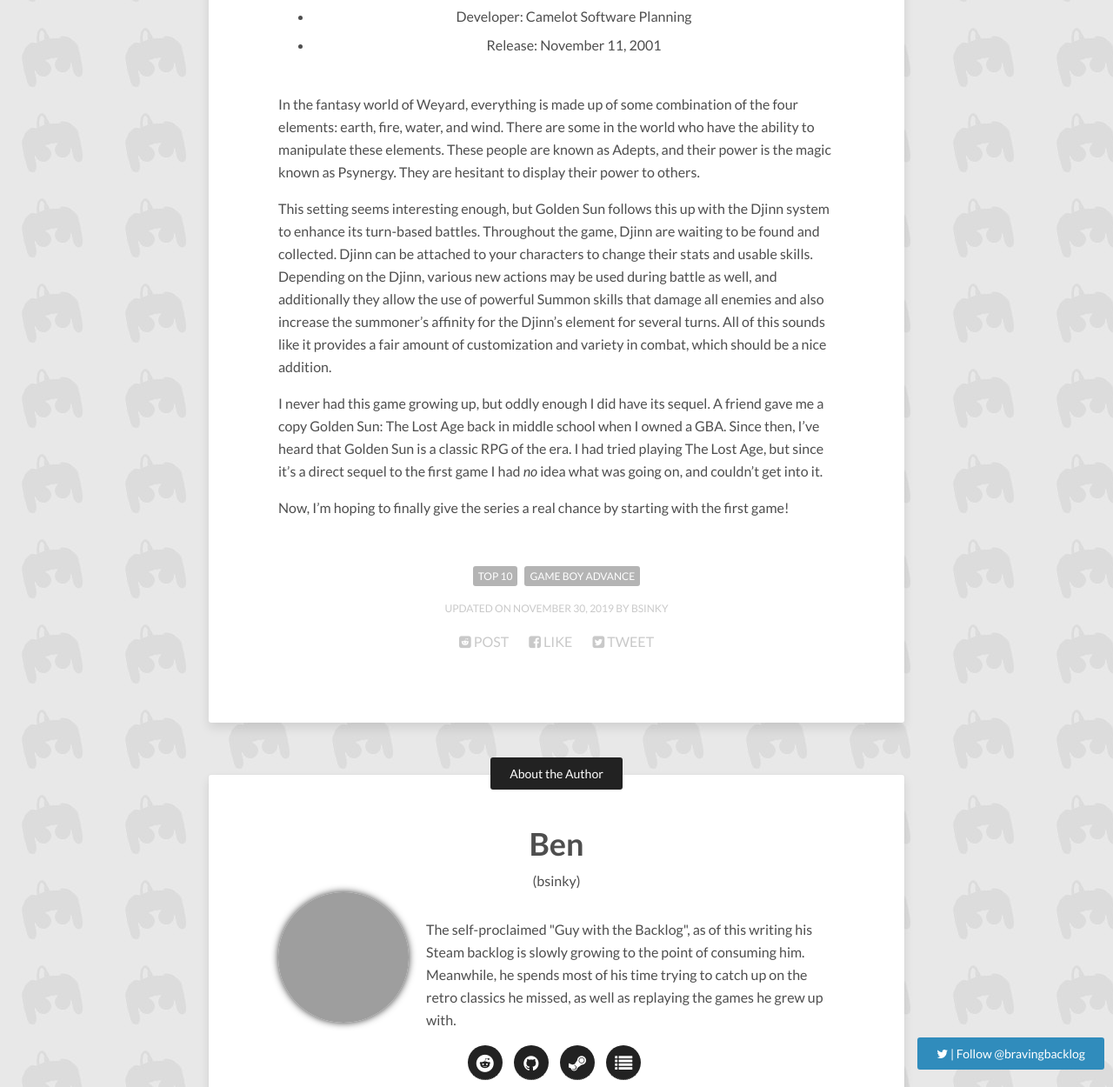
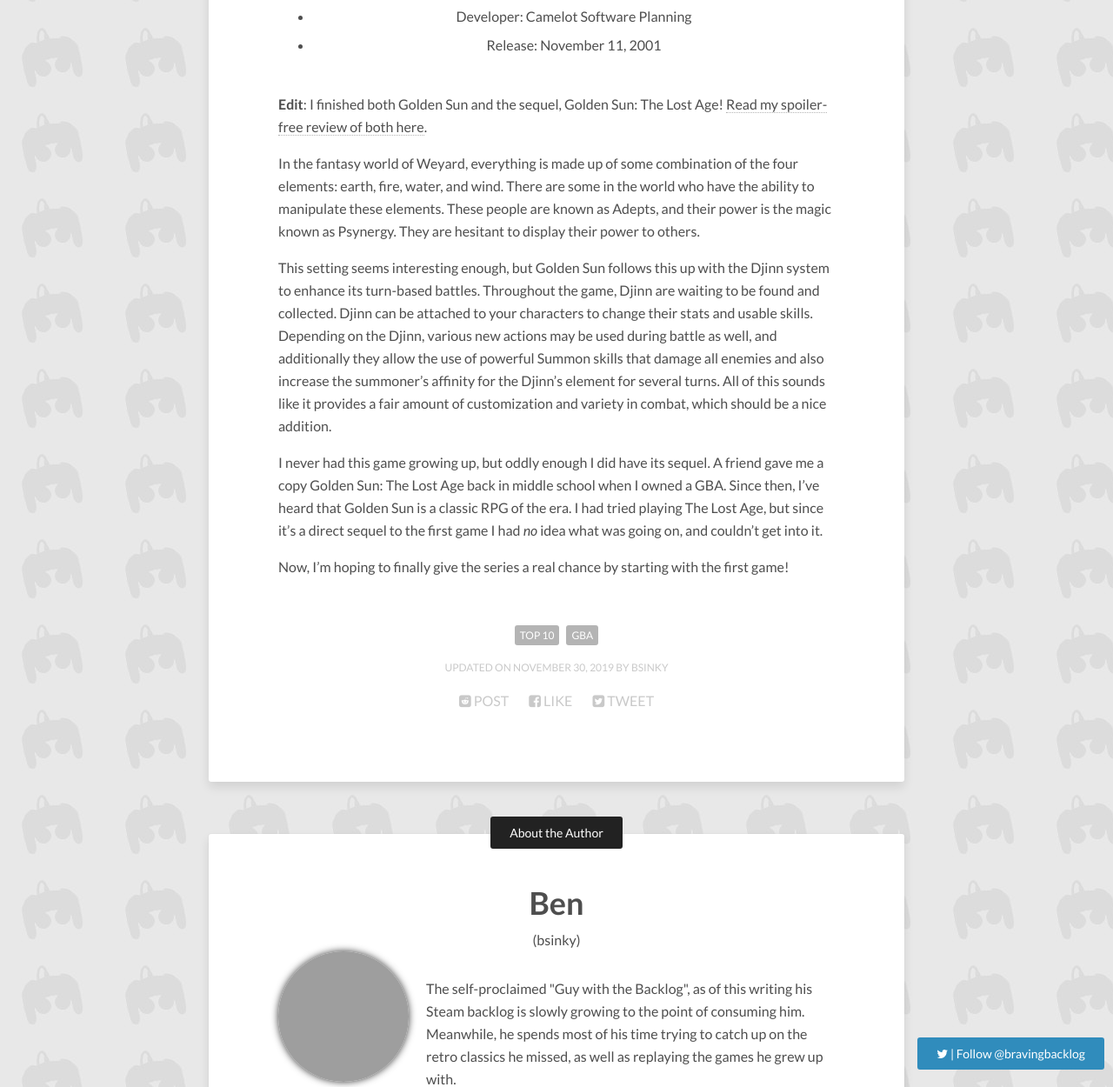
Before and after one commit to BravingTheBacklog/bravingthebacklog.github.io, a Jekyll site: the page built from _posts/2019-04-05-top-10-gba-games-in-my-backlog.md, in a window 1280 px wide and 1400 px high, scrolled down 7773 px. Shown: the part 150-1400 px from the top of the window at 87% size. Built offline with Jekyll 4.4.1, drawn with Linux system fonts in a browser that asks for light colours; nearby versions of some CDN libraries; comment, search, counter and statistics services are not loaded.

Commit message:
Check off Golden Sun on GBA Backlog list

```diff
--- a/_posts/2019-04-05-top-10-gba-games-in-my-backlog.md
+++ b/_posts/2019-04-05-top-10-gba-games-in-my-backlog.md
@@ -22,7 +22,7 @@
 modified: 2019-11-30
 tags:
 - Top 10
-- Game Boy Advance
+- GBA
 title: Top 10 GBA Games in my Backlog
 ---
 
@@ -192,7 +192,9 @@
 something that's pretty nice about Kirby games, they never take too long to
 beat. Short games are a nice refresher, from time to time.
 
-## 1. {% include game.html game="Golden Sun" %}
+## 1. {% include game.html game="Golden Sun" checkmark="" %}
+
+**Edit**: I finished both Golden Sun and the sequel, Golden Sun: The Lost Age! [Read my spoiler-free review of both here]({% post_url 2020-01-29-golden-sun-review %}).
 
 In the fantasy world of Weyard, everything is made up of some combination of the
 four elements: earth, fire, water, and wind. There are some in the world who
```
